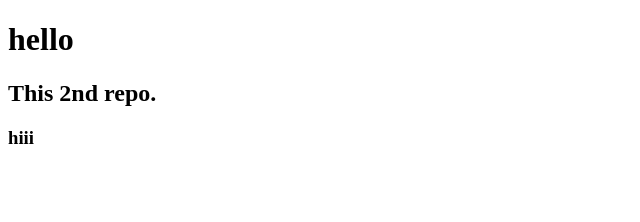
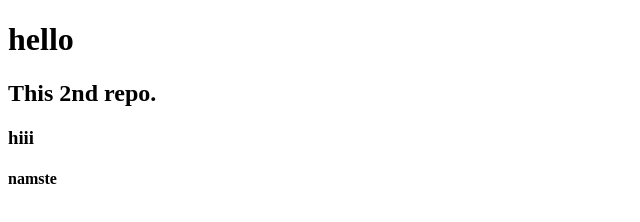
Before and after one commit to sarvesht01/git-practice2nd, a plain HTML site: page index.html in a window 1280 px wide. Shown: the full height of the page, 0-640 px from the left. Drawn offline with Linux system fonts and the light colour scheme.

Commit message:
namste msg added

```diff
--- a/index.html
+++ b/index.html
@@ -7,5 +7,6 @@
     <h1>hello</h1>
     <h2>This 2nd repo.</h2>
     <h3>hiii</h3>
+    <h4>namste</h4>
 </body>
 </html>
```
